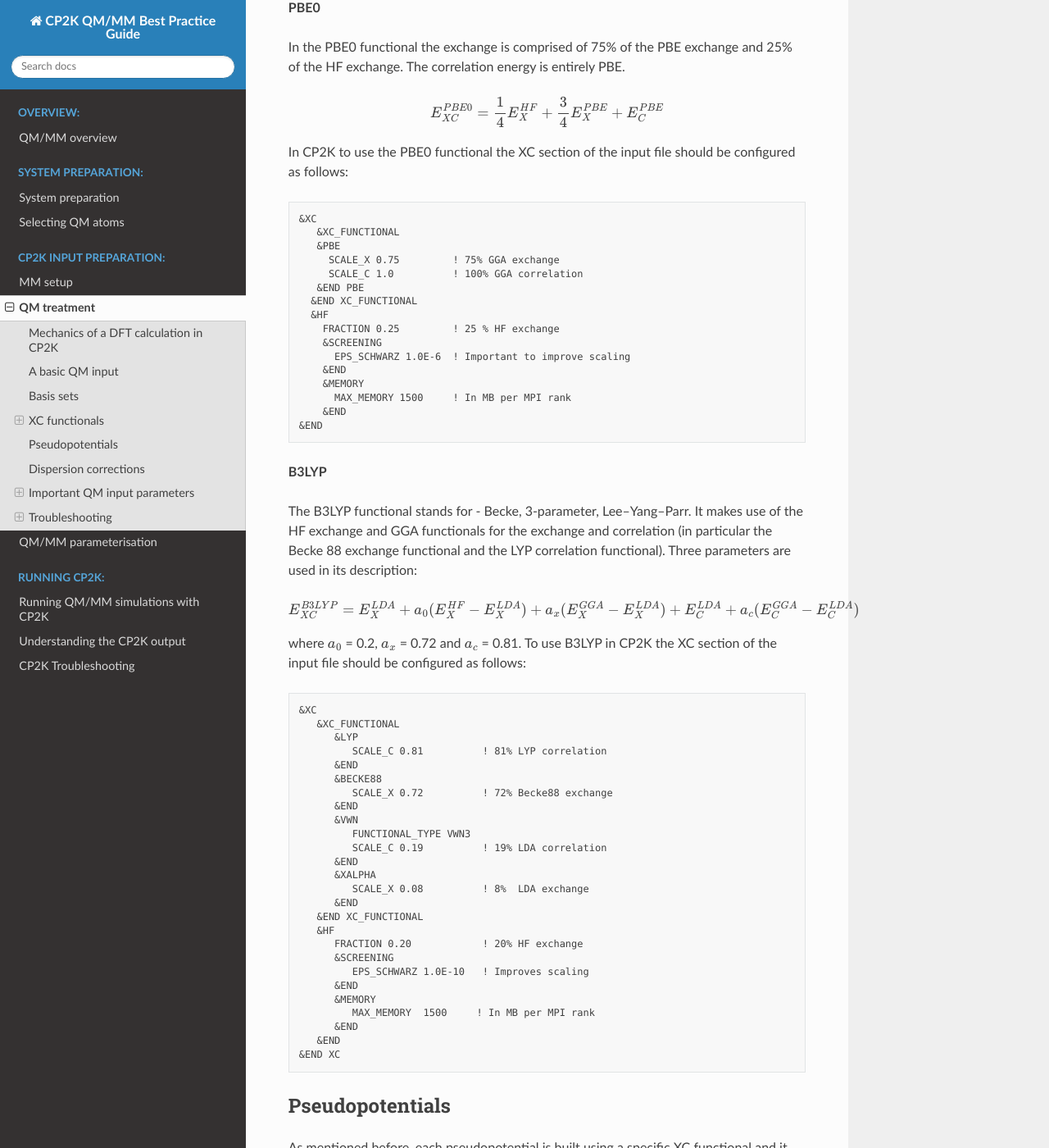
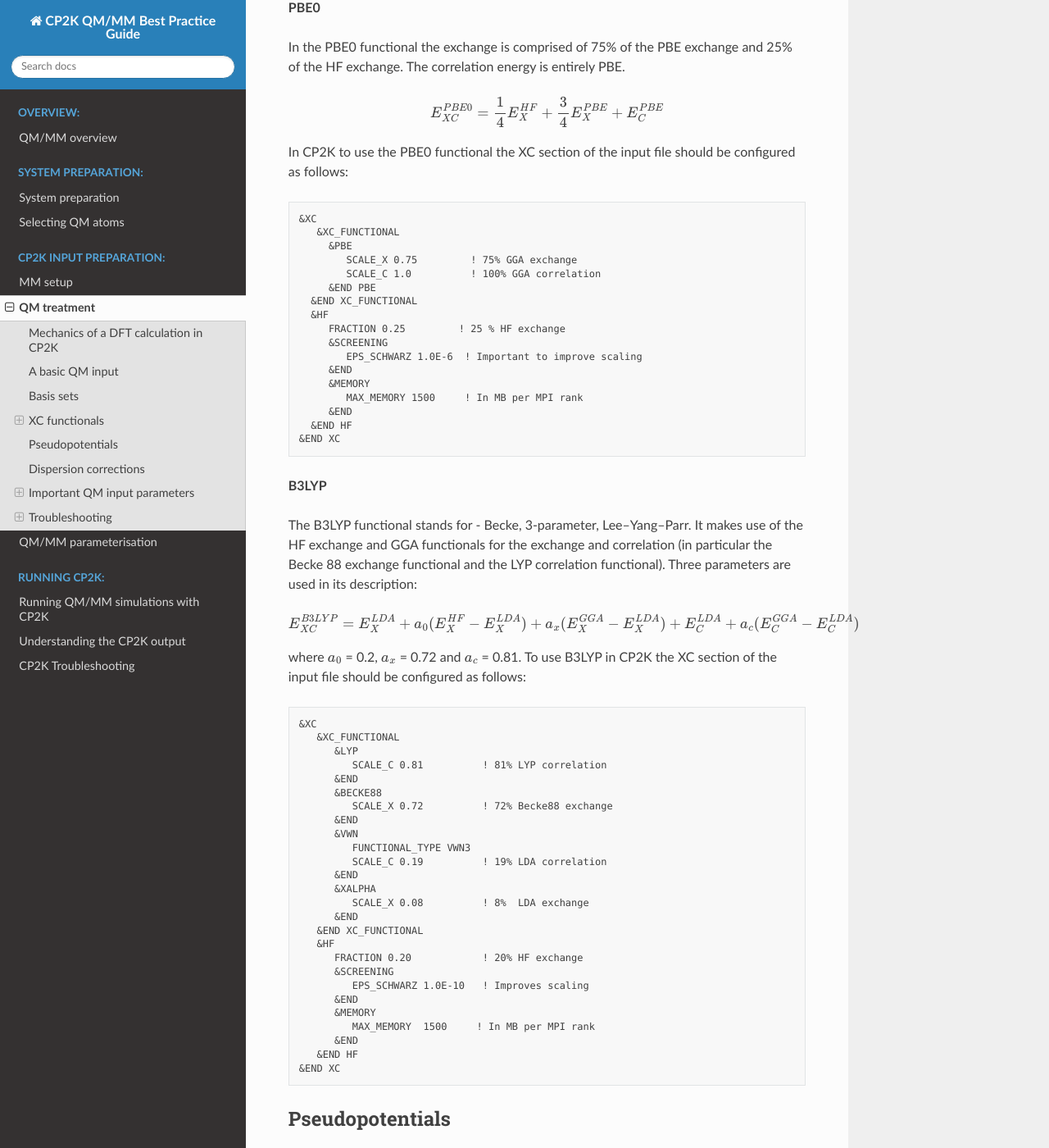
Before and after one commit to bioexcel/qmmm_bpg, a Sphinx documentation site: the page built from docs/input_preparation/QM_treatment.rst, in a window 1280 px wide and 1400 px high, scrolled down 6074 px. Shown: the whole window at 82% size. Built offline with Sphinx 7.4.7 and the Read the Docs theme 2.0.0, drawn with Linux system fonts in a browser that asks for light colours.

Commit message:
Update QM_treatment.rst

```diff
--- a/docs/input_preparation/QM_treatment.rst
+++ b/docs/input_preparation/QM_treatment.rst
@@ -325,20 +325,21 @@
 
     &XC
        &XC_FUNCTIONAL
-       &PBE
-         SCALE_X 0.75         ! 75% GGA exchange
-         SCALE_C 1.0          ! 100% GGA correlation
-       &END PBE
+         &PBE
+            SCALE_X 0.75         ! 75% GGA exchange
+            SCALE_C 1.0          ! 100% GGA correlation
+         &END PBE
       &END XC_FUNCTIONAL
       &HF
-        FRACTION 0.25         ! 25 % HF exchange
-        &SCREENING
-          EPS_SCHWARZ 1.0E-6  ! Important to improve scaling
-        &END
-        &MEMORY
-          MAX_MEMORY 1500     ! In MB per MPI rank
-        &END
-    &END
+         FRACTION 0.25         ! 25 % HF exchange
+         &SCREENING
+            EPS_SCHWARZ 1.0E-6  ! Important to improve scaling
+         &END
+         &MEMORY
+            MAX_MEMORY 1500     ! In MB per MPI rank
+         &END
+      &END HF
+    &END XC
 
 
 **B3LYP**
@@ -382,7 +383,7 @@
          &MEMORY
             MAX_MEMORY  1500     ! In MB per MPI rank
          &END
-      &END
+      &END HF
    &END XC
 
 ---------------------
```
